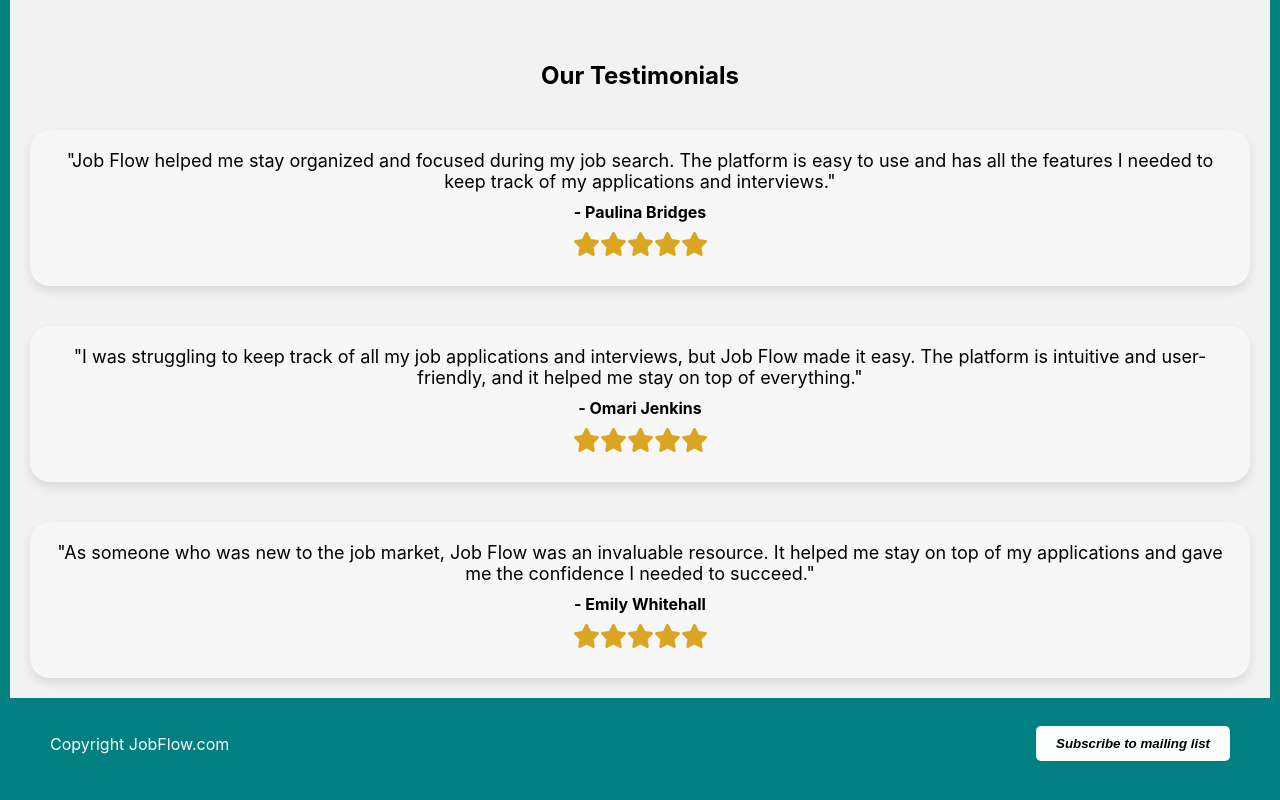
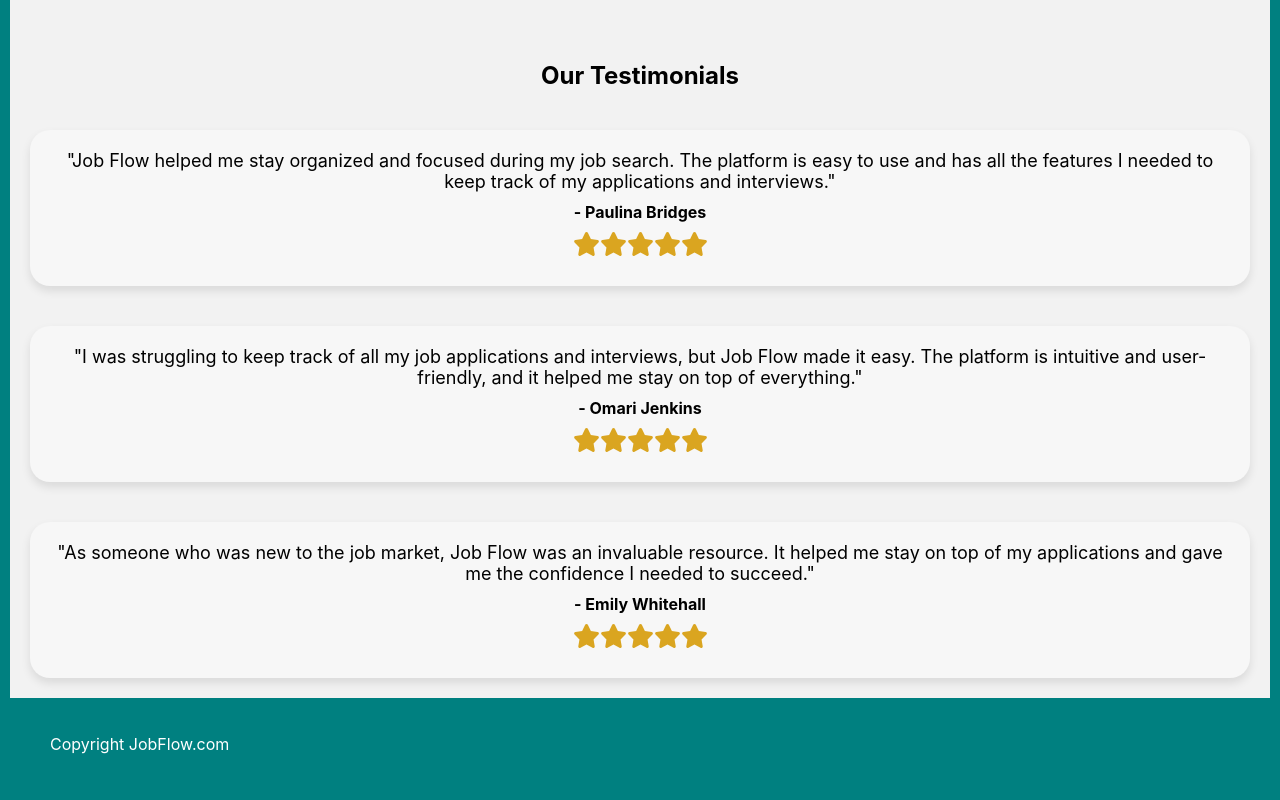
Before and after one commit to irina-sheveliova/CFG-Job-tracker, a React (Create React App) app in the folder client/: page / in a window 1280 px wide. Shown: the part 1908-2708 px from the top of the page. Built offline with nearby package versions, Linux system fonts and the light colour scheme; no server answers; a web font is replaced by a local one.

Commit message:
Footer button removed

```diff
--- a/client/src/App.js
+++ b/client/src/App.js
@@ -16,6 +16,8 @@
 import TeamIntro from "./components/TeamIntro/TeamIntro";
 import Search from "./components/JobSearch/search";
 import { FirebaseProvider } from "./context/authContext";
+
+
 
 function App() {
   return (
@@ -53,9 +55,6 @@
           <p className="footer-text" style={{ marginLeft: "20px" }}>
             Copyright JobFlow.com{" "}
           </p>
-          <button className="subscribe-button" style={{ marginRight: "20px" }}>
-            Subscribe to mailing list
-          </button>
         </div>
       </div>
     </Router>
```
